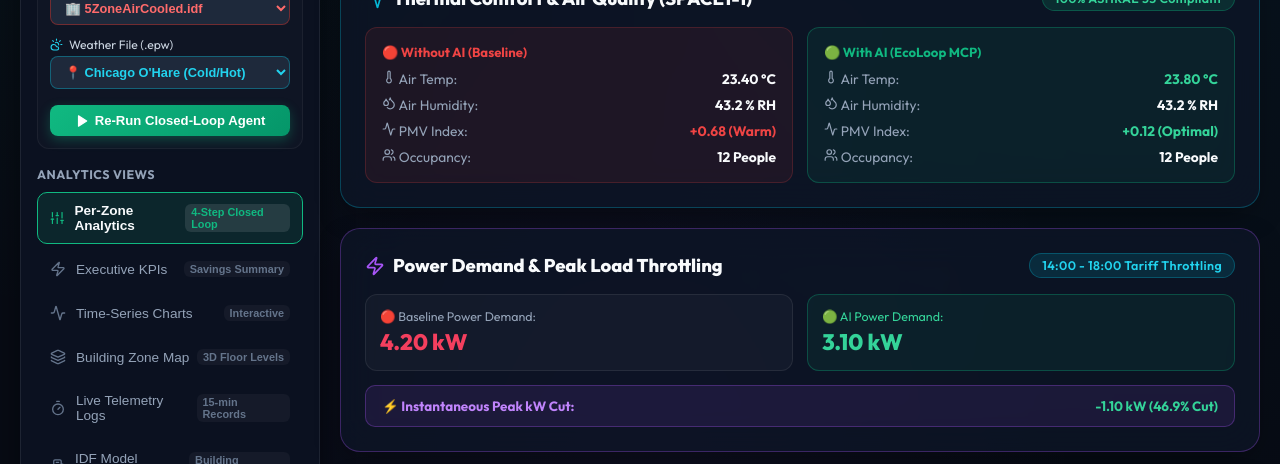
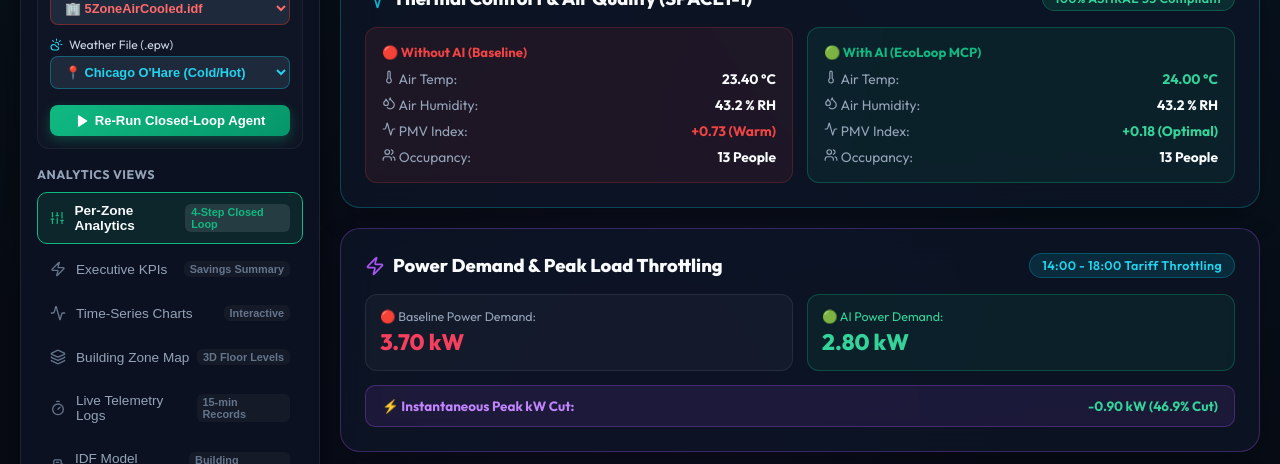
Before and after one commit to Irfan-RS/Eco-Loop-Building-Agent-, a React (Vite) app in the folder frontend/: page / in a window 1280 px wide. Both pictures are taken after a click on the button "Calculate Energy Savings & View Analytics". Shown: the part 815-1279 px from the top of the page. Built offline with nearby package versions, Linux system fonts and the light colour scheme; no server answers.

Commit message:
bugs removing

```diff
--- a/frontend/src/components/ZoneAnalytics.jsx
+++ b/frontend/src/components/ZoneAnalytics.jsx
@@ -50,19 +50,36 @@ export default function ZoneAnalytics({ baselineData = [], aiData = [], modelNam
   const co2SavedKg = summary?.co2_saved_kg || (kwhSaved * 0.42);
   const comfortCompliance = summary?.comfort_compliance_pct || 100.0;
 
+  const zoneProfiles = {
+    'SPACE1-1': { tempOff: 0.6, humOff: -1.8, pmvOff: 0.08, pwrShare: 0.25, occShare: 0.28 },
+    'SPACE2-1': { tempOff: 0.4, humOff: 0.0, pmvOff: 0.02, pwrShare: 0.30, occShare: 0.40 },
+    'SPACE3-1': { tempOff: -0.5, humOff: 1.8, pmvOff: -0.12, pwrShare: 0.18, occShare: 0.15 },
+    'SPACE4-1': { tempOff: 0.3, humOff: -1.0, pmvOff: 0.01, pwrShare: 0.12, occShare: 0.10 },
+    'SPACE5-1': { tempOff: 0.7, humOff: -2.5, pmvOff: 0.14, pwrShare: 0.11, occShare: 0.07 },
+    'PLENUM-1': { tempOff: 2.2, humOff: -6.5, pmvOff: 0.85, pwrShare: 0.04, occShare: 0.0 },
+  };
+
   // Extract live zone-specific telemetry values from latest records
   const getZoneMetrics = (dataList, isAi = false) => {
+    const zp = zoneProfiles[selectedZone] || zoneProfiles['SPACE1-1'];
+
     if (!dataList || dataList.length === 0) {
-      const defaults = {
-        'SPACE1-1': { temp: isAi ? 23.8 : 23.4, hum: 43.2, pmv: isAi ? 0.12 : 0.68, occ: 12, pwr: isAi ? 3.1 : 4.2, kwh: isAi ? 515.6 : 665.2 },
-        'SPACE2-1': { temp: isAi ? 23.6 : 23.2, hum: 45.0, pmv: isAi ? 0.08 : 0.62, occ: 18, pwr: isAi ? 3.8 : 5.1, kwh: isAi ? 618.7 : 798.2 },
-        'SPACE3-1': { temp: isAi ? 22.7 : 22.3, hum: 46.8, pmv: isAi ? -0.06 : 0.48, occ: 8, pwr: isAi ? 2.2 : 3.0, kwh: isAi ? 371.2 : 478.9 },
-        'SPACE4-1': { temp: isAi ? 23.7 : 23.3, hum: 44.0, pmv: isAi ? 0.05 : 0.58, occ: 6, pwr: isAi ? 1.5 : 2.0, kwh: isAi ? 247.5 : 319.2 },
-        'SPACE5-1': { temp: isAi ? 23.9 : 23.5, hum: 42.5, pmv: isAi ? 0.18 : 0.72, occ: 6, pwr: isAi ? 1.4 : 1.9, kwh: isAi ? 226.8 : 292.6 },
-        'PLENUM-1': { temp: isAi ? 25.4 : 25.0, hum: 38.5, pmv: isAi ? 0.85 : 0.95, occ: 0, pwr: isAi ? 0.5 : 0.7, kwh: isAi ? 82.5 : 106.4 },
+      const baseTemp = isAi ? 23.4 : 22.8;
+      const baseHum = 45.0;
+      const basePmv = isAi ? 0.10 : 0.65;
+      const basePwr = isAi ? 11.2 : 14.8;
+      const baseK = isAi ? aiKwh : baseKwh;
+
+      return {
+        temp: baseTemp + zp.tempOff,
+        humidity: baseHum + zp.humOff,
+        pmv: basePmv + zp.pmvOff,
+        occ: Math.round(45 * zp.occShare),
+        power: basePwr * zp.pwrShare,
+        clg: isAi ? 24.5 : 23.0,
+        htg: isAi ? 20.5 : 20.0,
+        kwh: baseK * zp.pwrShare
       };
-      const def = defaults[selectedZone] || defaults['SPACE1-1'];
-      return { temp: def.temp, humidity: def.hum, pmv: def.pmv, occ: def.occ, power: def.pwr, clg: isAi ? 24.5 : 23.0, htg: isAi ? 20.5 : 20.0, kwh: def.kwh };
     }
     const last = dataList[dataList.length - 1];
 
@@ -73,17 +90,26 @@ export default function ZoneAnalytics({ baselineData = [], aiData = [], modelNam
     const kwhKey = `kwh_${selectedZone}`;
     const occKey = `occ_${selectedZone}`;
 
-    const temp = last[tempKey] !== undefined ? last[tempKey] : (last.avg_indoor_temp || (isAi ? 23.8 : 22.8));
-    const humidity = last[humKey] !== undefined ? last[humKey] : (last.humidity || 45.0);
-    const pmv = last[pmvKey] !== undefined ? last[pmvKey] : (last.avg_pmv !== undefined ? last.avg_pmv : (isAi ? 0.12 : 0.68));
-    const occ = last[occKey] !== undefined ? last[occKey] : (last.total_occupancy || 4);
-    const power = last[pwrKey] !== undefined ? last[pwrKey] : (last.electric_power_kw || (isAi ? 11.2 : 14.8));
+    const rawTemp = last.avg_indoor_temp !== undefined ? last.avg_indoor_temp : (isAi ? 23.4 : 22.8);
+    const rawHum = last.humidity !== undefined ? last.humidity : 45.0;
+    const rawPmv = last.avg_pmv !== undefined ? last.avg_pmv : (isAi ? 0.10 : 0.65);
+    const rawPwr = last.electric_power_kw !== undefined ? last.electric_power_kw : (isAi ? 11.2 : 14.8);
+    const rawKwh = last.cumulative_kwh !== undefined ? last.cumulative_kwh : (isAi ? aiKwh : baseKwh);
+    const rawOcc = last.total_occupancy !== undefined ? last.total_occupancy : 45;
+
+    const temp = last[tempKey] !== undefined ? last[tempKey] : (rawTemp + zp.tempOff);
+    const humidity = last[humKey] !== undefined ? last[humKey] : (rawHum + zp.humOff);
+    const pmv = last[pmvKey] !== undefined ? last[pmvKey] : (rawPmv + zp.pmvOff);
+    const power = last[pwrKey] !== undefined ? last[pwrKey] : (rawPwr * zp.pwrShare);
+    const kwh = last[kwhKey] !== undefined ? last[kwhKey] : (rawKwh * zp.pwrShare);
+    const occ = last[occKey] !== undefined ? last[occKey] : Math.round(rawOcc * zp.occShare);
+
     const clg = last.cooling_setpoint || (isAi ? 24.5 : 23.0);
     const htg = last.heating_setpoint || (isAi ? 20.5 : 20.0);
-    const kwh = last[kwhKey] !== undefined ? last[kwhKey] : (last.cumulative_kwh || (isAi ? aiKwh : baseKwh));
 
     return { temp, humidity, pmv, occ, power, clg, htg, kwh };
   };
+
 
 
   const baseMetrics = getZoneMetrics(baselineData, false);
```
